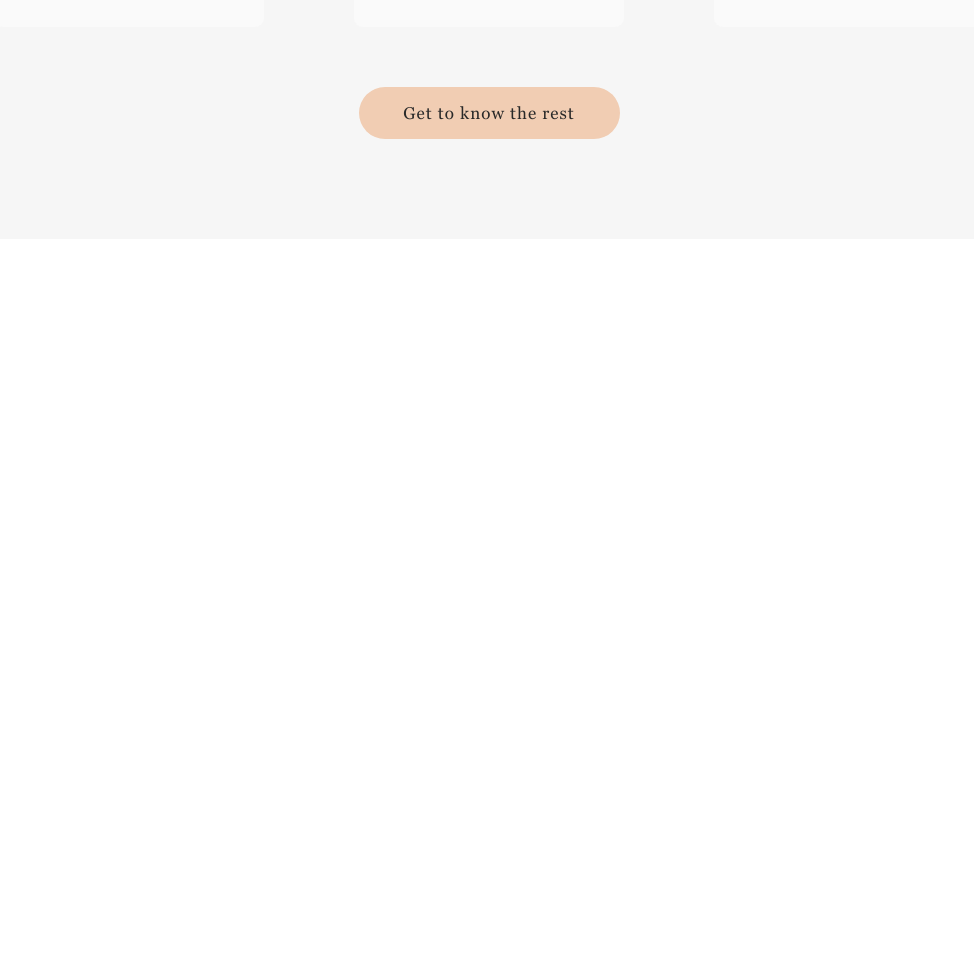
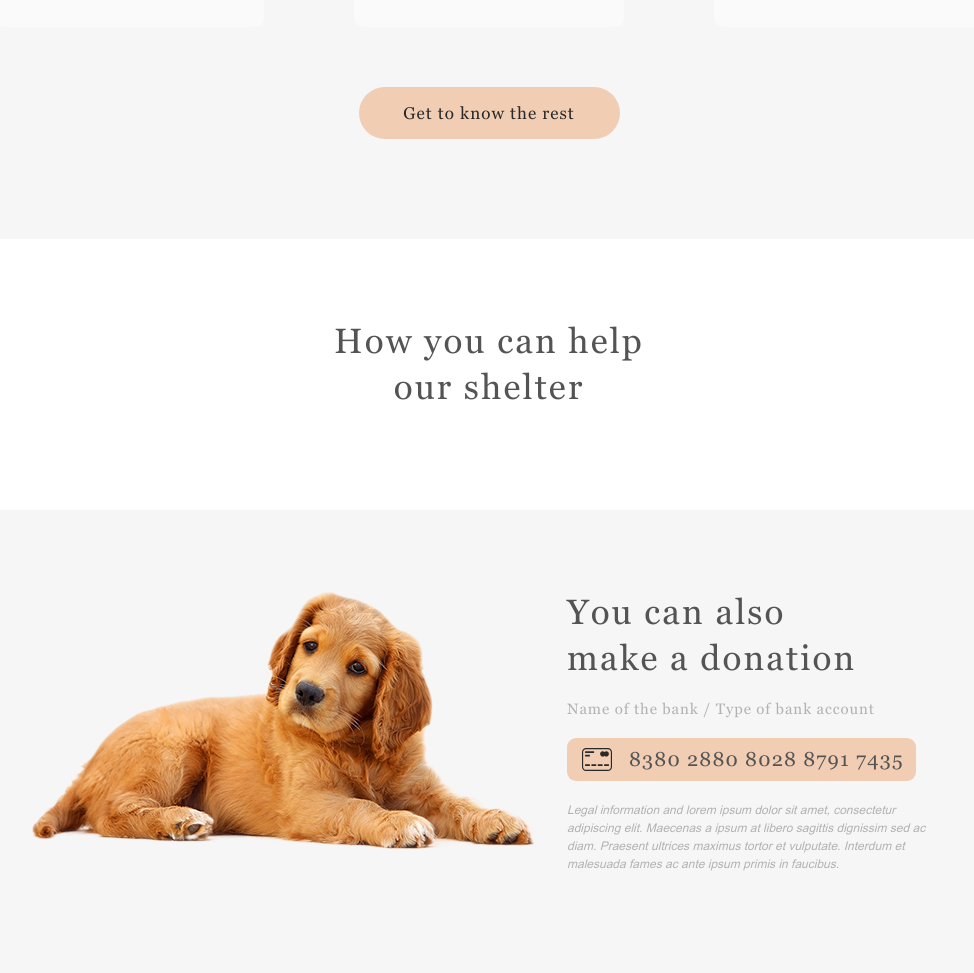
Before and after one commit to oecorango/news-api, a website: page shelter/pages/main/index.html in a window 1280 px wide. Shown: the part 2134-3107 px from the top of the page, without its empty margins (151-1125 px from the left). Before the commit the page ends 2373 px from the top, so only its background shows below. Drawn offline with Linux system fonts and the light colour scheme.

Commit message:
feat: add section donations in html, add style for section

```diff
--- a/shelter/pages/main/index.html
+++ b/shelter/pages/main/index.html
@@ -57,12 +57,9 @@
 		<section class="our-friends">
 			<div class="wrapper our-friends__wrapper">
 				<div class="our-friends__header">
-					<h2>Our friends who</h2>
-					<h2>are looking for a house</h2>
+					<h2>Our friends who<br>are looking for a house</h2>
 				</div>
-				<div class="carousel">
-
-					<div class="carousel__content">
+				<div class="carousel carousel__content">
 					<div class="carousel__prev">
 						<object type="image/svg+xml" data="../../assets/ico/arrow prev.svg" class="carousel__prev-ico">
 							Your browser does not support SVG
@@ -132,15 +129,49 @@
 						</object>
 					</div>
 				</div>
-
-				</div>
 				<div>
 					<button class="button button__our-friends">Get to know the rest</button>
 				</div>
 			</div>
 		</section>
-		<section class="help"></section>
-		<section class="in-addition"></section>
+		<section class="help">
+			<div class="wrapper help__wrapper">
+				<div class="help__header">
+					<h2>How you can help<br>our shelter</h2>
+				</div>
+				<div class="help__content">
+					<div></div>
+					<div></div>
+					<div></div>
+					<div></div>
+					<div></div>
+					<div></div>
+					<div></div>
+					<div></div>
+					<div></div>
+				</div>
+			</div>
+		</section>
+		<section class="donation">
+			<div class="wrapper donation__wrapper">
+				<div>
+					<img src="../../assets/image/main/donation-dog.png" alt="puppy">
+				</div>
+				<div class="donation__content">
+					<div>
+						<h2>You can also<br>make a donation</h2>
+						<p class="text__type-of-bank">Name of the bank / Type of bank account</p>
+					</div>
+					<div class="donation__credit-card">
+						<img src="../../assets/ico/credit-card.svg" alt="" class="credit-card__ico">
+						<input type="text" name="credit-card" id="credit-card-input" value="8380 2880 8028 8791 7435">
+					</div>
+					<div>
+						<p class="donation__text">Legal information and lorem ipsum dolor sit amet, consectetur adipiscing elit. Maecenas a ipsum at libero sagittis dignissim sed ac diam. Praesent ultrices maximus tortor et vulputate. Interdum et malesuada fames ac ante ipsum primis in faucibus.</p>
+					</div>
+				</div>
+			</div>
+		</section>
 	</main>
 
 	<footer class="footer">
--- a/shelter/pages/sass/abstracts/_constants.scss
+++ b/shelter/pages/sass/abstracts/_constants.scss
@@ -7,6 +7,7 @@ $color-light-l: #F6F6F6;
 $color-dark-xl: #4C4C4C;
 $color-dark-l: #545454;
 $color-dark-3xl: #292929;
+$color-dark-m: #B2B2B2;
 
 
 
--- /dev/null
+++ b/shelter/pages/sass/components/_donation.scss
@@ -0,0 +1,58 @@
+.donation {
+	background-color: $color-light-l;
+}
+
+.donation__wrapper {
+	display: flex;
+	padding: 80px 183px 100px;
+}
+
+.donation__content {
+	display: flex;
+	flex-direction: column;
+	padding: 0 0 0 30px;
+}
+
+.donation__credit-card {
+	display: flex;
+	align-items: center;
+	background-color: $color-primary;
+	margin: 20px 0;
+	border-radius: 9px;
+	width: 349px;
+	height: 43px;
+}
+
+.credit-card__ico {
+	display: flex;
+	min-width: auto;
+	width: 30px;
+	height: 23px;
+	padding: 10px 15px;
+}
+
+#credit-card-input {
+	display: flex;
+	background-color: $color-primary;
+	width: 80%;
+	height: 23px;
+	border: none;
+	@include font($family: 'Georgia', $size: 2rem, $height: 115%, $letter: 0.06em);
+	color: $color-dark-l;
+}
+
+.text__type-of-bank {
+	@include font($family: 'Georgia', $size: 1.5rem, $height: 110%, $letter: 0.06em);
+	color: $color-dark-m;
+	padding-top: 20px;
+}
+
+.donation__text {
+	@include font($size: 1.2rem, $height: 150%, $style: italic);
+	color: $color-dark-m;
+}
+
+.donation__img {
+	display: flex;
+	align-items: center;
+}
--- /dev/null
+++ b/shelter/pages/sass/components/_help.scss
@@ -0,0 +1,9 @@
+.help__wrapper {
+	display: flex;
+	flex-direction: column;
+	padding: 80px 0 100px;
+}
+
+.help__header {
+	text-align: center;
+}
--- a/shelter/pages/sass/components/_our-friends.scss
+++ b/shelter/pages/sass/components/_our-friends.scss
@@ -14,4 +14,5 @@
 	display: flex;
 	flex-direction: column;
 	align-items: center;
+	text-align: center;
 }
--- a/shelter/pages/sass/style-main.scss
+++ b/shelter/pages/sass/style-main.scss
@@ -11,11 +11,15 @@
 @import "./base/carousel";
 @import "./base/cards";
 
+
 // components
 @import "./components/navigation";
 @import "./components/not-only";
 @import "./components/about";
 @import "./components/our-friends";
+@import "./components/help";
+@import "./components/in-addition";
+@import "./components/donation";
 
 // layouts
 @import "./layouts/header";
```
Also changed, not shown: shelter/assets/ico/credit-card.png (added), shelter/assets/ico/credit-card.svg (added), shelter/assets/image/main/Footer.png (added), shelter/assets/image/main/donation-dog.png (added), shelter/pages/main/style.css, shelter/pages/sass/components/_in-addition.scss (added), 1 other file. Lines whose indentation alone changed are shown as unchanged.
